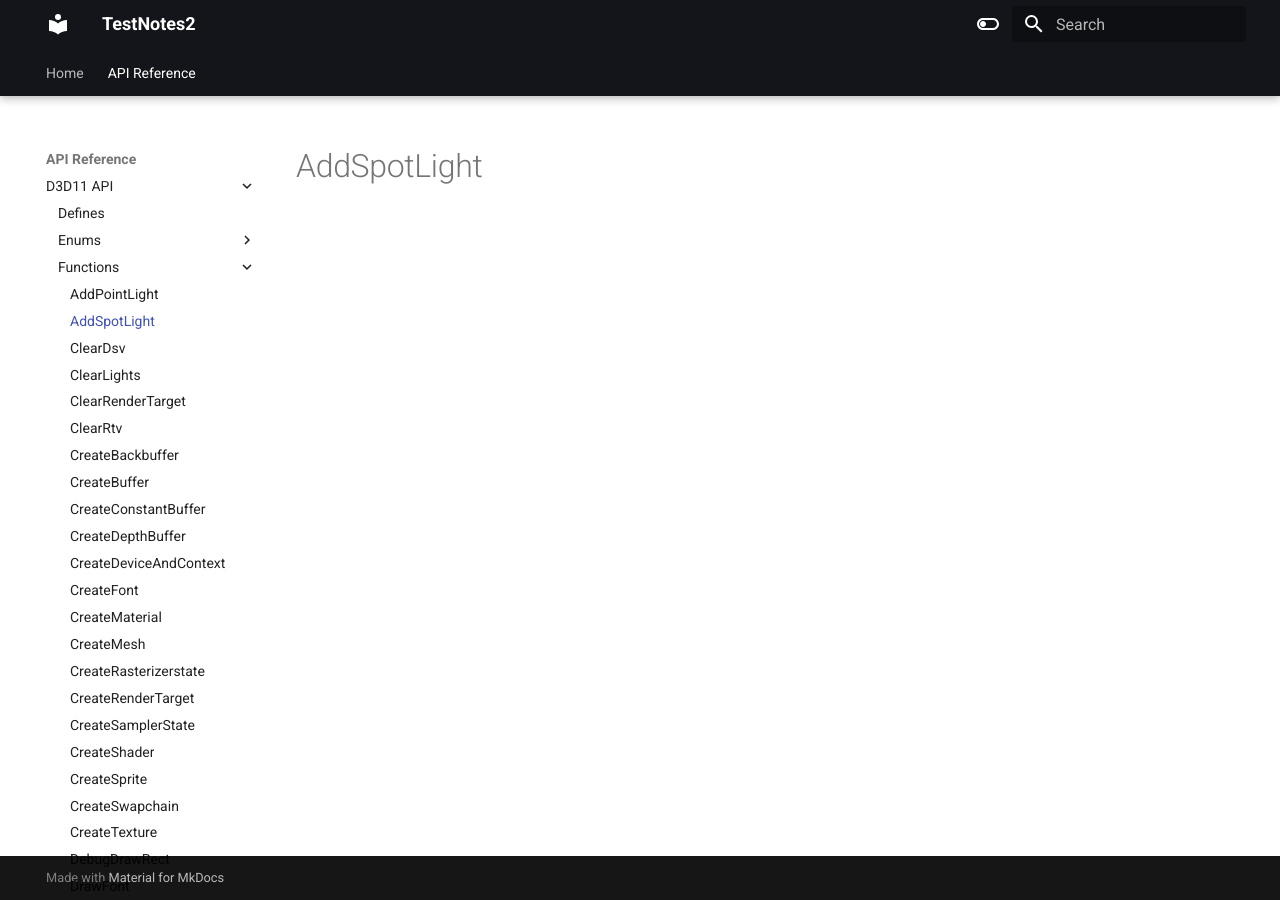
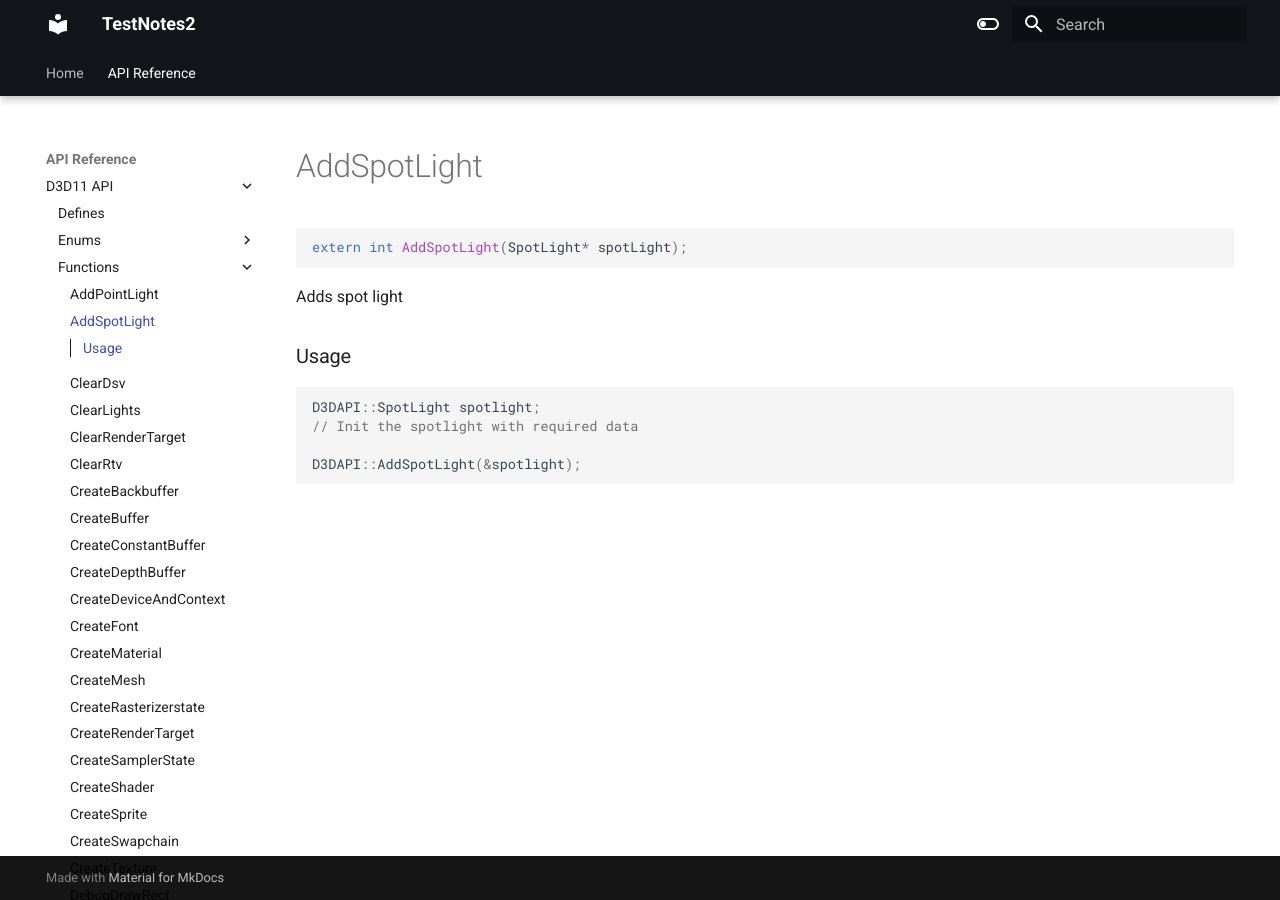
Before and after one commit to erichederstedt/TempEngineDocs, an MkDocs documentation site: the page built from docs/API Reference/D3D11 API/Functions/AddSpotLight.md, in a window 1280 px wide. Built offline with MkDocs 1.6.1 and Material for MkDocs 9.7.7, drawn with Linux system fonts in a browser that asks for light colours.

Commit message:
PUSH NOTE : AddSpotLight.md

````diff
--- a/docs/API Reference/D3D11 API/Functions/AddSpotLight.md
+++ b/docs/API Reference/D3D11 API/Functions/AddSpotLight.md
@@ -1 +1,16 @@
 # AddSpotLight
+
+```c++
+extern int AddSpotLight(SpotLight* spotLight);
+```
+
+Adds spot light
+
+
+### Usage
+```c++
+D3DAPI::SpotLight spotlight;
+// Init the spotlight with required data
+
+D3DAPI::AddSpotLight(&spotlight);
+```
````
